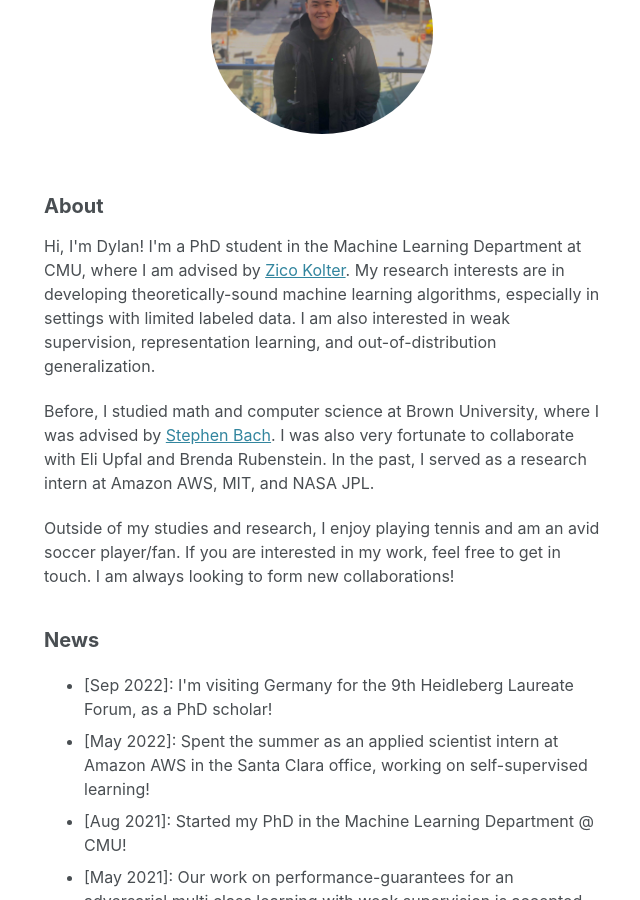
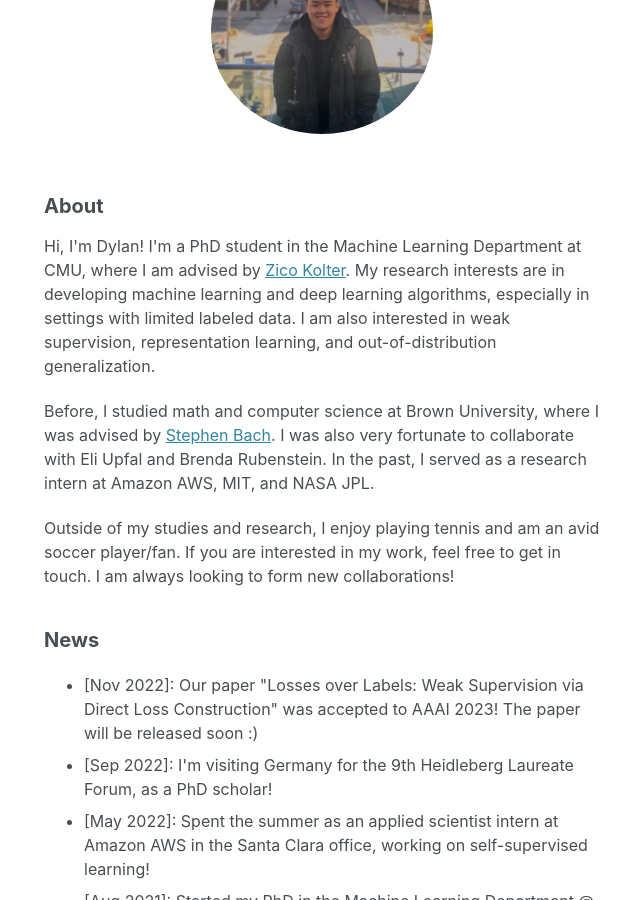
Before and after one commit to dsam99/dsam99.github.io, a Jekyll site: the page built from index.md, in a window 1280 px wide and 900 px high, scrolled down 227 px. Shown: the whole window, without its empty margins (318-958 px from the left). Built offline with Jekyll 4.4.1, drawn with Linux system fonts in a browser that asks for light colours; cached includes are drawn as plain includes; nearby versions of some CDN libraries; a style sheet for code colours, icons or effects is not loaded.

Commit message:
adding lol result

```diff
--- a/_layouts/home.html
+++ b/_layouts/home.html
@@ -11,12 +11,11 @@ layout: default
 	<h2>About</h2>
 
 	<p>
-		Hi, I'm Dylan! I'm a PhD student in the Machine Learning Department at CMU, where I am advised by <a href="https://zicokolter.com/">Zico Kolter</a>. My research interests are in developing theoretically-sound machine learning algorithms, especially in settings with limited labeled data. I am also interested in weak supervision, representation learning, and out-of-distribution generalization.
+		Hi, I'm Dylan! I'm a PhD student in the Machine Learning Department at CMU, where I am advised by <a href="https://zicokolter.com/">Zico Kolter</a>. My research interests are in developing machine learning and deep learning algorithms, especially in settings with limited labeled data. I am also interested in weak supervision, representation learning, and out-of-distribution generalization.
 	</p>
 
 	<p>
-		Before, I studied math and computer science at Brown University, where I was advised by <a href="http://cs.brown.edu/people/sbach/">Stephen Bach</a>. I was also very fortunate to collaborate with Eli Upfal and Brenda Rubenstein.
-		In the past, I served as a research intern at Amazon AWS, MIT, and NASA JPL.
+		Before, I studied math and computer science at Brown University, where I was advised by <a href="http://cs.brown.edu/people/sbach/">Stephen Bach</a>. I was also very fortunate to collaborate with Eli Upfal and Brenda Rubenstein. In the past, I served as a research intern at Amazon AWS, MIT, and NASA JPL.
 	</p>
 
 	<p>
@@ -26,6 +25,7 @@ layout: default
 	<h2>News</h2>
 	<p>
 		<ul>
+			<li> [Nov 2022]: Our paper "Losses over Labels: Weak Supervision via Direct Loss Construction" was accepted to AAAI 2023! The paper will be released soon :) </li>
 			<li> [Sep 2022]: I'm visiting Germany for the 9th Heidleberg Laureate Forum, as a PhD scholar! </li>
 			<li> [May 2022]: Spent the summer as an applied scientist intern at Amazon AWS in the Santa Clara office, working on self-supervised learning! </li>
 			<li> [Aug 2021]: Started my PhD in the Machine Learning Department @ CMU! </li>
--- a/_layouts/publications.html
+++ b/_layouts/publications.html
@@ -7,12 +7,14 @@ author_profile: false
 
 	<h1 class="publications-title"> Publications </h1>
 
-		<h2 class="abstracts-title">2022 </h2>
+		<h2 class="abstracts-title">2023 </h2>
 
 			<p class="title"> <b>Losses over Labels: Weak Supervision via Direct Loss Construction </b><br>
 				<strong>Dylan Sam</strong> and Zico Kolter<br>
-				<i>Under Review</i>
+				<i>AAAI Conference on Artificial Intelligence, 2023</i>
 			</p>
+
+		<h2 class="abstracts-title">2022 </h2>
 
 			<p class="title"> <b>Label Propagation with Weak Supervision </b><br>
 				Rattana Pukdee*, <strong>Dylan Sam*</strong>, Maria-Florina Balcan, and Pradeep Ravikumar<br>
```
Also changed, not shown: Gemfile.lock.
